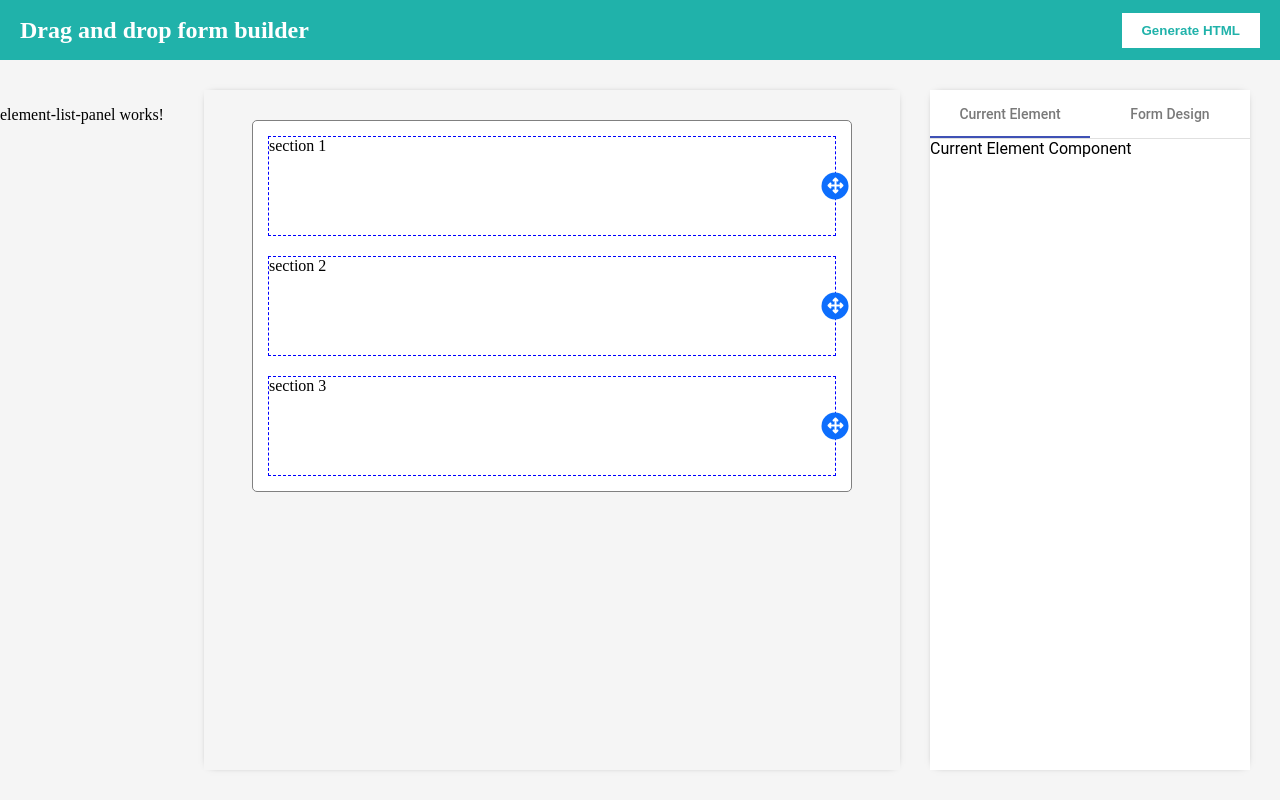
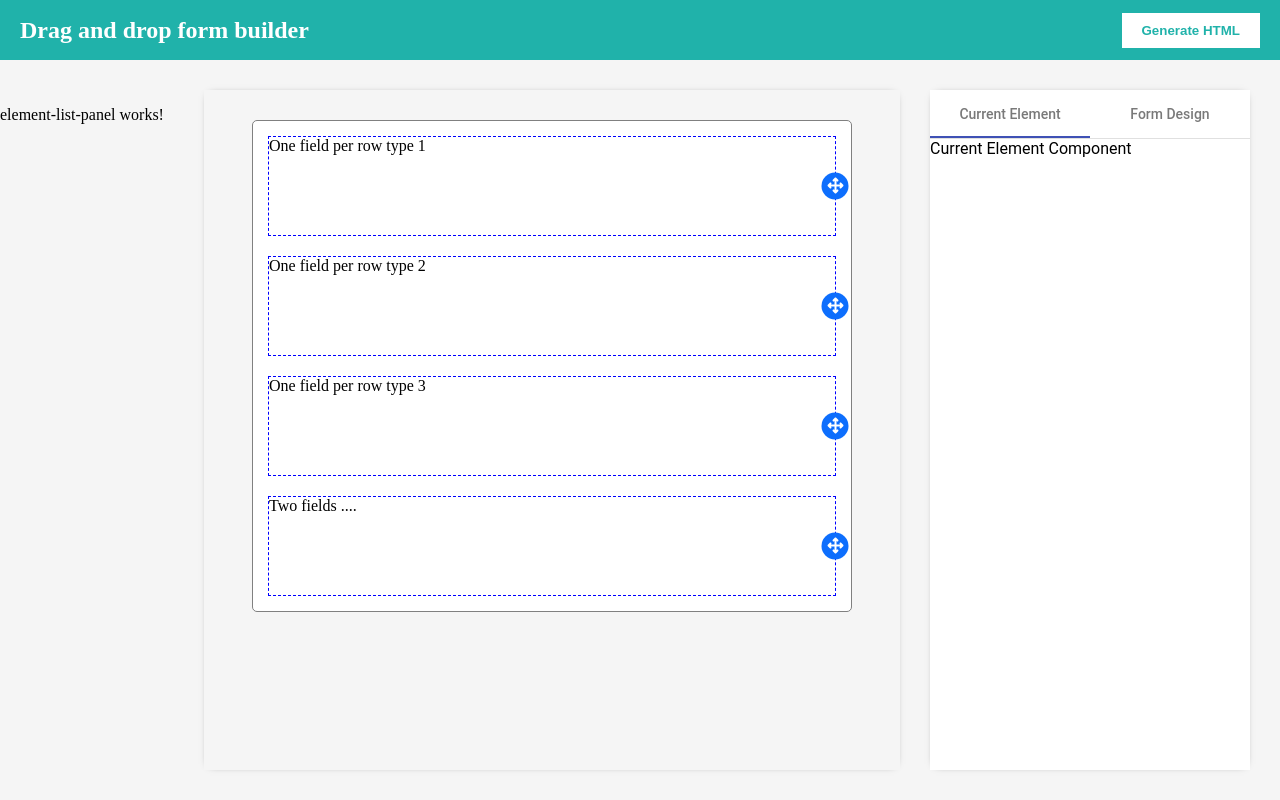
Before and after one commit to JovanShandro/Drag-and-Drop-Form-Builder-Tutorial, an Angular app: page / in a window 1280 px wide. Built offline with nearby package versions, Linux system fonts and the light colour scheme.

Commit message:
Start adding templates for sections

```diff
--- a/src/app/form-builder/form-builder.component.html
+++ b/src/app/form-builder/form-builder.component.html
@@ -5,10 +5,10 @@
     (cdkDropListDropped)="onSectionDrop($event)"
   >
     <div *ngFor="let section of sections" class="section" cdkDrag>
-      section {{ section.id }}
+      <app-form-section [section]="section"></app-form-section>
 
       <div class="handle" cdkDragHandle>
-        <fa-icon class="handle-icon"  [icon]="faArrowsUpDownLeftRight"></fa-icon>
+        <fa-icon class="handle-icon" [icon]="faArrowsUpDownLeftRight"></fa-icon>
       </div>
     </div>
   </div>
--- a/src/app/form-section/form-section.component.html
+++ b/src/app/form-section/form-section.component.html
@@ -1 +1,12 @@
-<p>form-section works! {{ section.id }}</p>
+<!-- If the section has type OneFieldPerRow-->
+<div [ngSwitch]="section.sectionType">
+  <div *ngSwitchCase="formSectionType.OneFieldPerRow">
+    One field per row type {{ section.id }}
+  </div>
+  <div *ngSwitchCase="formSectionType.TwoFieldsPerRow">
+    Two fields ....
+  </div>
+  <div *ngSwitchDefault>
+    default
+  </div>
+</div>
--- a/src/app/form-section/form-section.component.ts
+++ b/src/app/form-section/form-section.component.ts
@@ -1,5 +1,5 @@
 import { Component, Input } from '@angular/core';
-import { FormSection } from '../form.service';
+import { FormSection, FormSectionType } from '../form.service';
 
 @Component({
   selector: 'app-form-section',
@@ -8,4 +8,6 @@ import { FormSection } from '../form.service';
 })
 export class FormSectionComponent {
   @Input() section!: FormSection;
+
+  formSectionType = FormSectionType;
 }
--- a/src/app/form.service.ts
+++ b/src/app/form.service.ts
@@ -59,5 +59,15 @@ export class FormService {
         },
       ],
     },
+    {
+      id: '4',
+      sectionType: FormSectionType.TwoFieldsPerRow,
+      fields: [
+        {
+          id: '2',
+          fieldType: FormFieldType.Empty,
+        },
+      ],
+    },
   ];
 }
```
